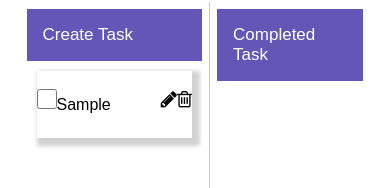
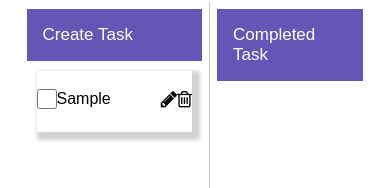
Before and after one commit to piyush1332/to-do-app, a plain HTML site: page index.html in a window 390 px wide. Both pictures are taken after typing "Sample" into the empty fields and a click on the button "Create Task". Shown: the part 147-335 px from the top of the page. Drawn offline with Linux system fonts and the light colour scheme.

Commit message:
padding adjusted for mobile device

```diff
--- a/src/css/index.css
+++ b/src/css/index.css
@@ -97,8 +97,7 @@
 
 .task-list .task-text {
     width: 55%;
-    padding: 17px 0px;
-    line-height: 4vh;
+    padding: 19px 0px;
 }
 
 .task-text {
```
